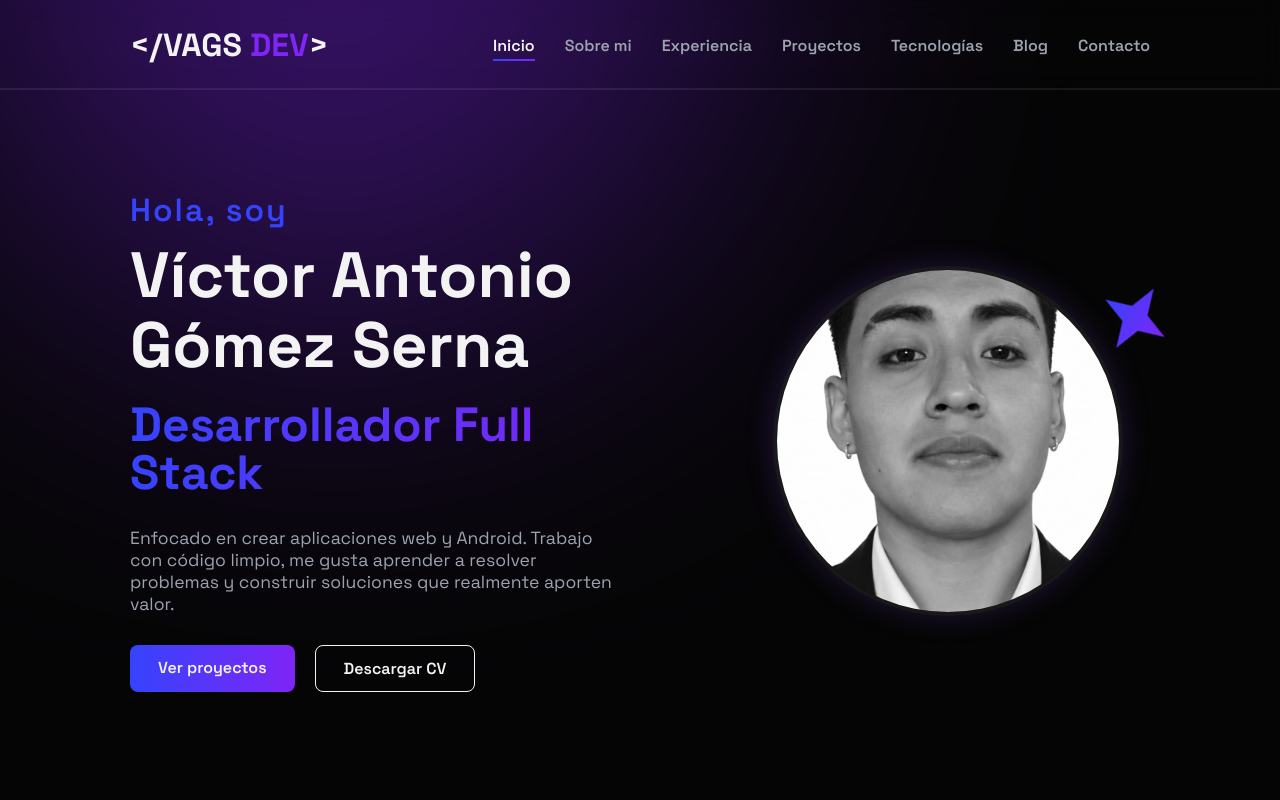
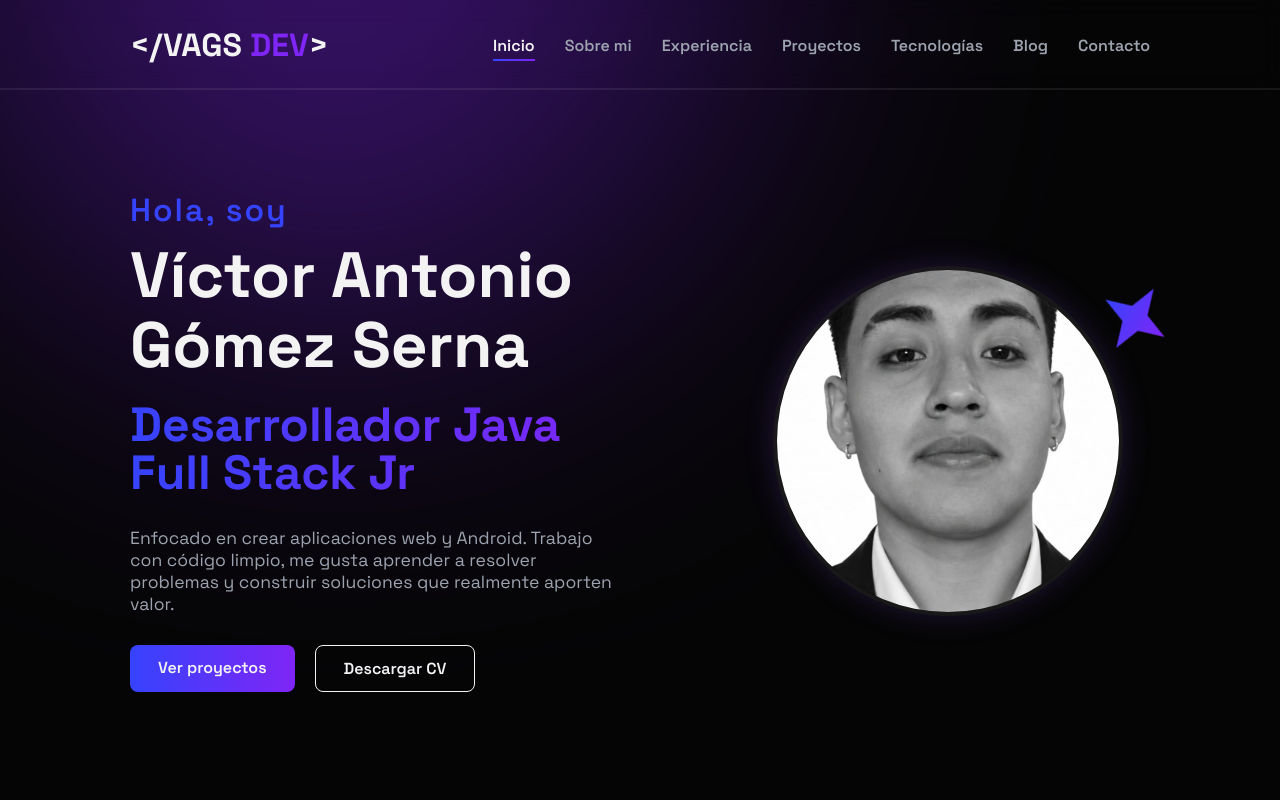
Before and after one commit to VictorSerna06/VictorSerna06.github.io, a plain HTML site: page index.html in a window 1280 px wide. Shown: the top 800 px of the page. Drawn offline with Linux system fonts and the light colour scheme.

Commit message:
update: Se actualizó el título del rol profesional en el archivo index.html

```diff
--- a/index.html
+++ b/index.html
@@ -97,7 +97,7 @@
             Víctor Antonio Gómez Serna
             <br>
             <span class="text-gradient">
-              Desarrollador Full Stack
+              Desarrollador Java Full Stack Jr
             </span>
           </h1>
 
```
